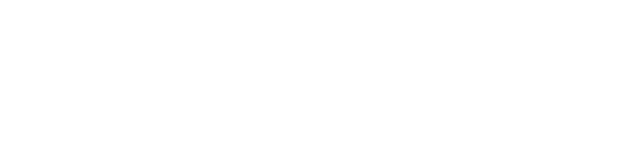
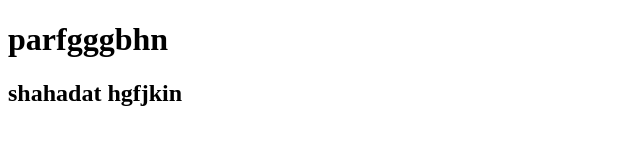
Before and after one commit to parthohossain601/my-second-repo, a plain HTML site: page index.html in a window 1280 px wide. Shown: the whole page, without its empty margins (0-640 px from the left). Drawn offline with Linux system fonts and the light colour scheme.

Commit message:
added header

```diff
--- a/index.html
+++ b/index.html
@@ -7,6 +7,7 @@
     <title>My second github repo</title>
 </head>
 <body>
-
+    <h1>parfgggbhn</h1>
+    <h2>shahadat hgfjkin</h2>
 </body>
 </html>
```
